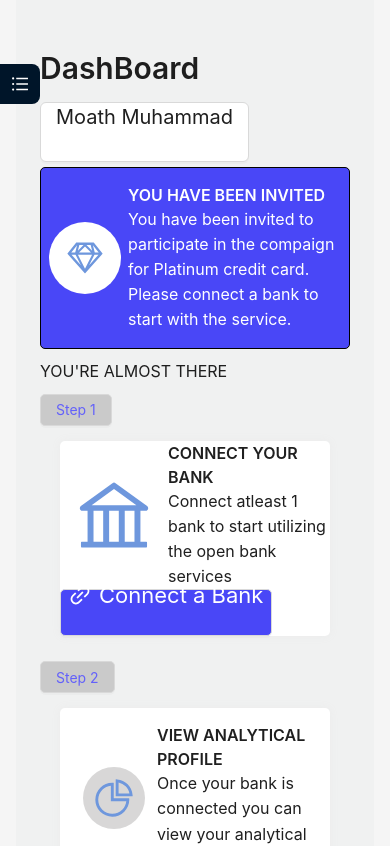
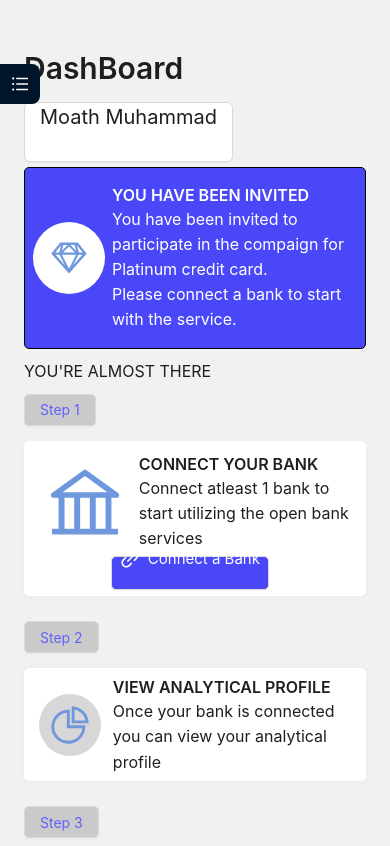
Before and after one commit to rao-rabi/antd-demo, a React (Create React App) app: page / in a window 390 px wide. Shown: the top 846 px of the page. Built offline with nearby package versions, Linux system fonts and the light colour scheme.

Commit message:
new changes done

```diff
--- a/src/App.js
+++ b/src/App.js
@@ -34,11 +34,7 @@ const App = () => {
         />
       </Sider>
       <Layout>
-        <Content
-          style={{
-            margin: '0px 16px 0',
-          }}
-        >
+        <Content>
           <div
             style={{
               padding: 24,
@@ -62,7 +58,9 @@ const App = () => {
               >Moath Muhammad
               </Button>
             </div>
+
             {/* Inviation */}
+
             <div className='invitation'>
               <div>
                 {<SketchOutlined className='icon-invite' />}
@@ -74,9 +72,15 @@ const App = () => {
                   Please connect a bank to start with the service.</Text>
               </div>
             </div>
+
             <Text style={{
               fontSize: '16px',
             }}>YOU'RE ALMOST THERE</Text><br></br>
+
+            {/* steps */}
+
+            {/* step-1 */}
+
             <Button className='btn-step'>Step 1</Button>
 
             <div className='step-1'>
@@ -90,8 +94,10 @@ const App = () => {
                   <Text style={{ fontSize: '16px' }}>Connect atleast 1 bank to start utilizing the open bank services</Text>
                 </div>
               </div>
-              <Button className='btn-bank'><LinkOutlined style={{ fontSize: '22px' }} />Connect a Bank</Button>
+              <Button className='btn-bank'><LinkOutlined style={{ fontSize: '20px' }} />Connect a Bank</Button>
             </div>
+
+              {/* step-2 */}
 
             <Button className='btn-step'>Step 2</Button>
 
@@ -107,6 +113,8 @@ const App = () => {
                 </div>
               </div>
             </div>
+
+              {/* step-3 */}
 
             <Button className='btn-step'>Step 3</Button>
 
--- a/src/index.css
+++ b/src/index.css
@@ -12,14 +12,7 @@ code {
     monospace;
 }
 
-body .icon-invite {
-  font-size: 38px;
-  border-radius: 50%;
-  padding: 17px;
-  color: #6e97dd;
-  background-color: white;
-  margin-right: 7px;
-}
+/* Invitation */
 
 body .invitation {
   border: 1px solid black;
@@ -31,10 +24,28 @@ body .invitation {
   margin-bottom: 10px;
 }
 
+body .icon-invite {
+  font-size: 38px;
+  border-radius: 50%;
+  padding: 17px;
+  color: #6e97dd;
+  background-color: white;
+  margin-right: 7px;
+}
+
+/* steps */
+
 body .steps {
   display: flex;
   align-items: center;
 }
+
+body .step-title {
+  margin-top: 0px;
+  margin-bottom: 0px;
+}
+
+/* step 1 */
 
 body .step-1 {
   margin: 15px 20px 15px 20px;
@@ -62,10 +73,7 @@ body .btn-bank {
   margin-right: 15px;
 }
 
-body .step-title {
-  margin-top: 0px;
-  margin-bottom: 0px;
-}
+/* step-2 step-2 */
 
 body .step2-3 {
   margin: 15px 20px 15px 20px;
@@ -94,3 +102,22 @@ body .icon-bg {
   background-color: rgb(216, 215, 215);
   margin: 7px 12px 7px 8px;
 }
+
+/* responsiveness */
+
+@media only screen and (max-width: 892px) {
+  body .step-1 {
+    margin: 15px 0px 15px 0px;
+    padding: 2%;
+  }
+  body .step2-3{
+    margin: 15px 0px 15px 0px;
+    padding: 2%;
+  }
+
+body .btn-bank {
+  padding: 2px 8px 30px 8px;
+  margin-left: 80px;
+  font-size: 15px;
+}
+}
```
